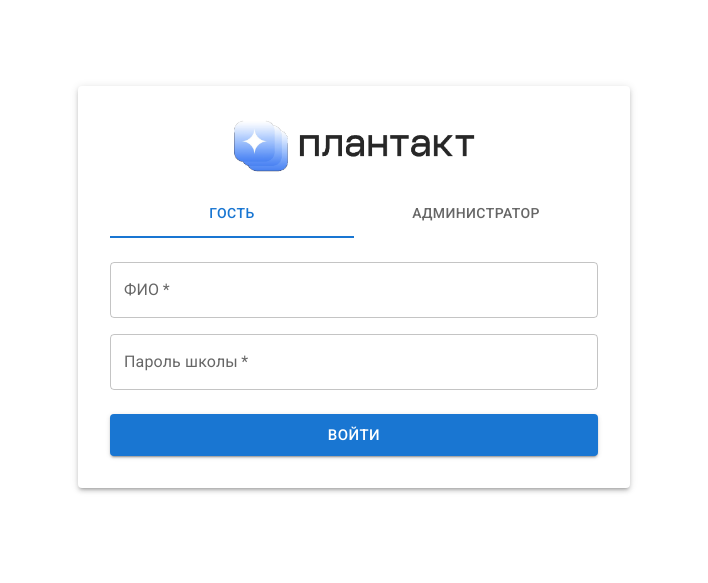
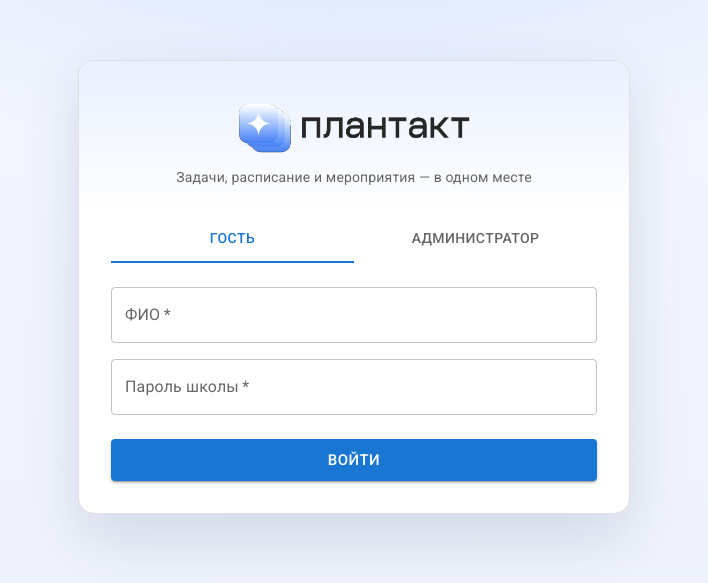
Before and after one commit to RomanKonovalovNLP/school-task-manager, a React (Create React App) app in the folder frontend/: page /login in a window 1280 px wide. Shown: the part 113-696 px from the top of the page, without its empty margins (286-994 px from the left). Built offline with nearby package versions, Linux system fonts and the light colour scheme; no server answers.

Commit message:
Страница входа: логотип на подкрашенной шапке карточки, светлая версия знака для тёмной темы

```diff
--- a/frontend/src/pages/LoginPage.tsx
+++ b/frontend/src/pages/LoginPage.tsx
@@ -11,6 +11,7 @@
     Tab,
     Alert,
     CircularProgress,
+    useTheme,
 } from '@mui/material';
 import { useAppDispatch } from '../hooks/useRedux';
 import { loginStart, loginSuccess, loginFailure } from '../store/slices/authSlice';
@@ -29,6 +30,8 @@
 };
 
 const LoginPage: React.FC = () => {
+    const theme = useTheme();
+    const isDark = theme.palette.mode === 'dark';
     const [tabValue, setTabValue] = useState(0);
     const [fullName, setFullName] = useState('');
     const [schoolPassword, setSchoolPassword] = useState('');
@@ -135,24 +138,70 @@
 
     return (
         <>
-            <Container maxWidth="sm">
+            {/* Фон страницы: мягкое свечение, чтобы белая карточка входа
+                не висела на пустом листе. */}
             <Box
                 sx={{
                     minHeight: '100vh',
                     display: 'flex',
                     alignItems: 'center',
-                        justifyContent: 'center',
+                    py: { xs: 4, sm: 6 },
+                    background: isDark
+                        ? 'radial-gradient(1200px 600px at 50% -10%, rgba(91,141,239,0.18) 0%, rgba(0,0,0,0) 60%), linear-gradient(180deg, #12141a 0%, #171a21 100%)'
+                        : 'radial-gradient(1200px 600px at 50% -10%, rgba(91,141,239,0.22) 0%, rgba(255,255,255,0) 60%), linear-gradient(180deg, #f4f7ff 0%, #eef2fa 100%)',
                 }}
             >
-                    <Paper elevation={3} sx={{ p: 4, width: '100%' }}>
-                        <Box sx={{ display: 'flex', justifyContent: 'center', mb: 2 }}>
-                            <img
-                                src="/plantakt-logo.png"
+                <Container maxWidth="sm">
+                    <Paper
+                        elevation={0}
+                        sx={{
+                            width: '100%',
+                            borderRadius: 4,
+                            overflow: 'hidden',
+                            border: '1px solid',
+                            borderColor: 'divider',
+                            boxShadow: isDark
+                                ? '0 24px 60px rgba(0,0,0,0.55)'
+                                : '0 24px 60px rgba(31,54,110,0.14)',
+                        }}
+                    >
+                        {/* Шапка с логотипом. Верхняя грань знака почти белая,
+                            поэтому кладём его на слегка подкрашенную подложку —
+                            на чистом белом фоне она бы просто исчезла. */}
+                        <Box
+                            sx={{
+                                px: 4,
+                                pt: { xs: 4, sm: 5 },
+                                pb: { xs: 3, sm: 3.5 },
+                                textAlign: 'center',
+                                background: isDark
+                                    ? 'linear-gradient(180deg, rgba(91,141,239,0.16) 0%, rgba(91,141,239,0) 100%)'
+                                    : 'linear-gradient(180deg, #e9f0ff 0%, rgba(233,240,255,0) 100%)',
+                            }}
+                        >
+                            <Box
+                                component="img"
+                                src={isDark ? '/plantakt-logo-dark.png' : '/plantakt-logo.png'}
                                 alt="ПланТакт"
-                                style={{ height: 56, objectFit: 'contain' }}
+                                sx={{
+                                    display: 'block',
+                                    mx: 'auto',
+                                    height: { xs: 44, sm: 54 },
+                                    width: 'auto',
+                                    maxWidth: '100%',
+                                    objectFit: 'contain',
+                                    userSelect: 'none',
+                                }}
                             />
+                            <Typography
+                                variant="body2"
+                                sx={{ mt: 1.5, color: 'text.secondary' }}
+                            >
+                                Задачи, расписание и мероприятия — в одном месте
+                            </Typography>
                         </Box>
 
+                        <Box sx={{ px: { xs: 3, sm: 4 }, pb: { xs: 3, sm: 4 } }}>
                         <Tabs
                             value={tabValue}
                             onChange={handleTabChange}
@@ -243,9 +292,10 @@
                                 </Button>
                             </form>
                         )}
+                        </Box>
                     </Paper>
+                </Container>
             </Box>
-            </Container>
 
             {/* Диалог выбора ролей */}
             <RoleSelectionDialog
```
Also changed, not shown: frontend/public/plantakt-logo-dark.png (added). Lines whose indentation alone changed are shown as unchanged.
